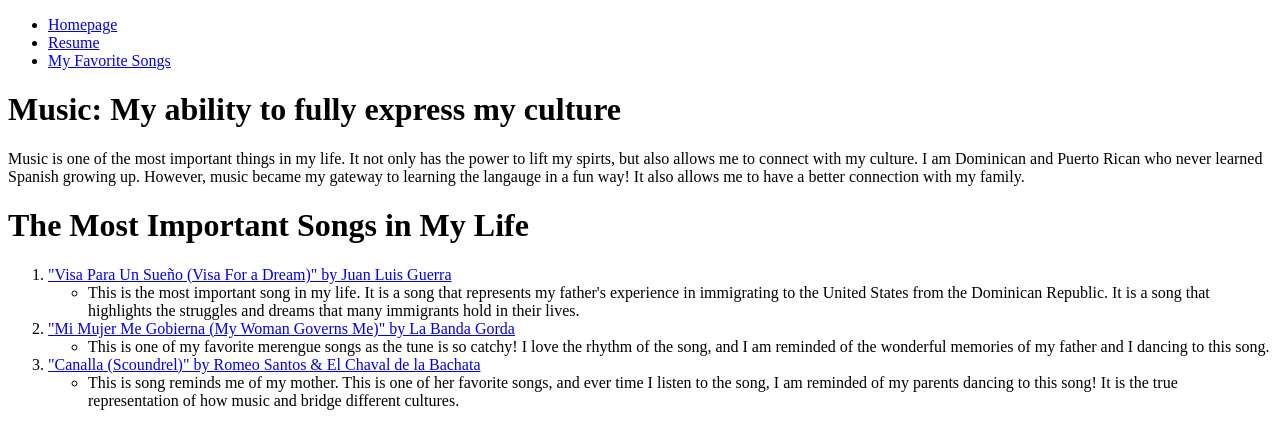
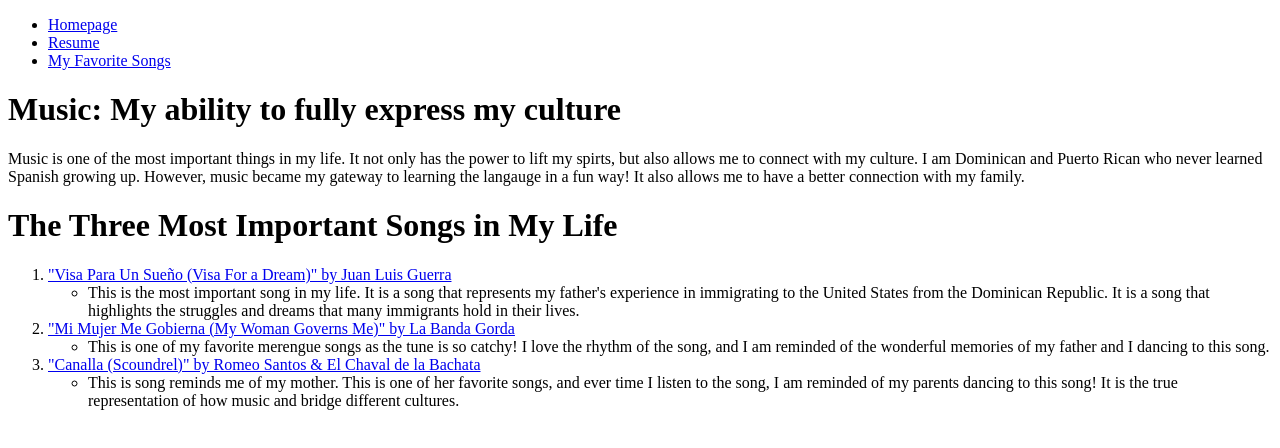
Before and after one commit to janayaC09/webdev_project1, a plain HTML site: page myFavoriteSongs.html in a window 1280 px wide. Drawn offline with Linux system fonts and the light colour scheme.

Commit message:
Update myFavoriteSongs.html

```diff
--- a/myFavoriteSongs.html
+++ b/myFavoriteSongs.html
@@ -18,7 +18,7 @@
 
 	<h1>Music: My ability to fully express my culture</h1>
 	<p>Music is one of the most important things in my life. It not only has the power to lift my spirts, but also allows me to connect with my culture. I am Dominican and Puerto Rican who never learned Spanish growing up. However, music became my gateway to learning the langauge in a fun way! It also allows me to have a better connection with my family.</p>
-	<h1>The Most Important Songs in My Life</h1>
+	<h1>The Three Most Important Songs in My Life</h1>
 	<ol>
 		<li>
 			<a href="https://www.youtube.com/watch?v=PZ1eWwi0NZA">"Visa Para Un Sueño (Visa For a Dream)" by Juan Luis Guerra</a>
```
